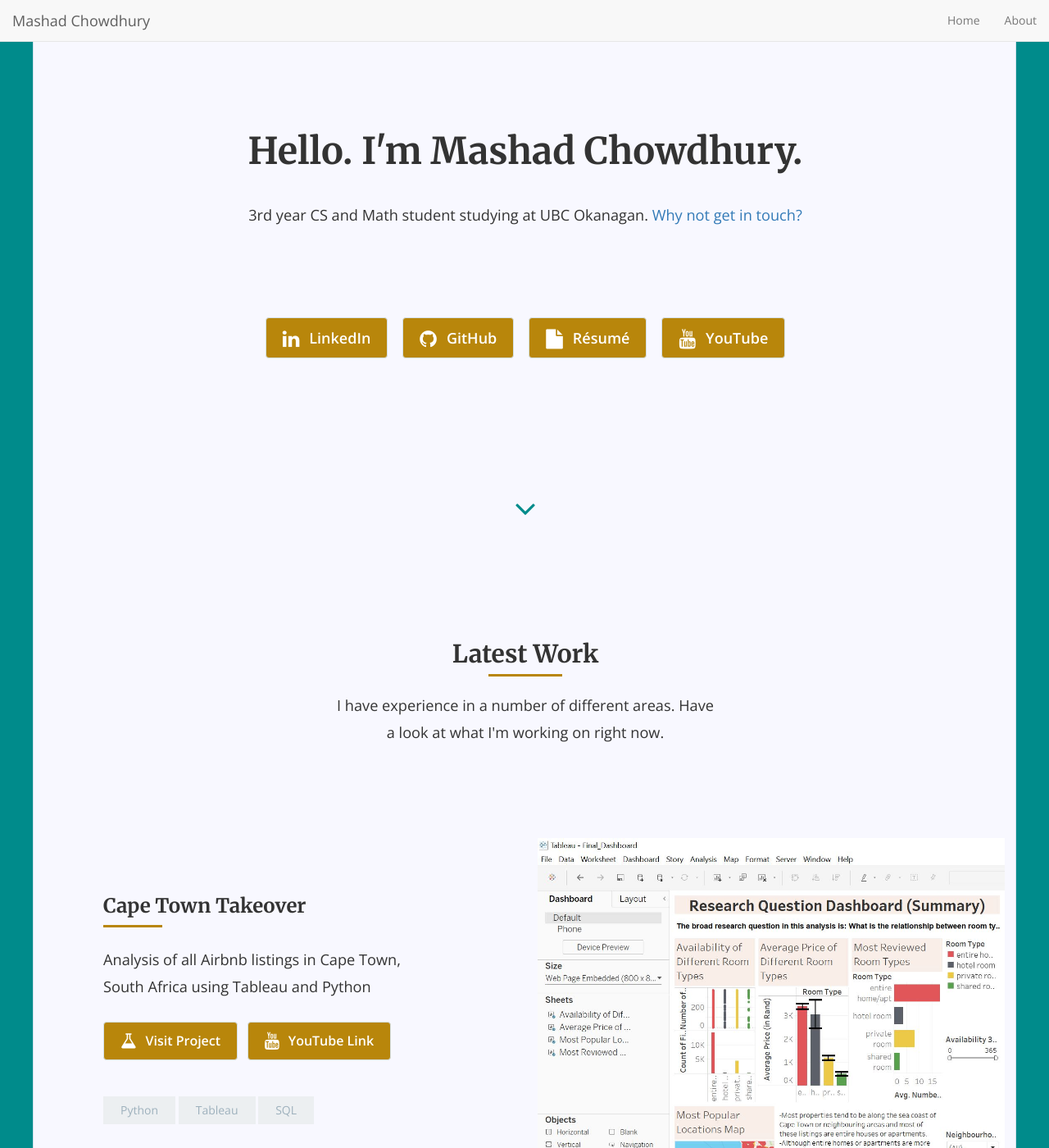
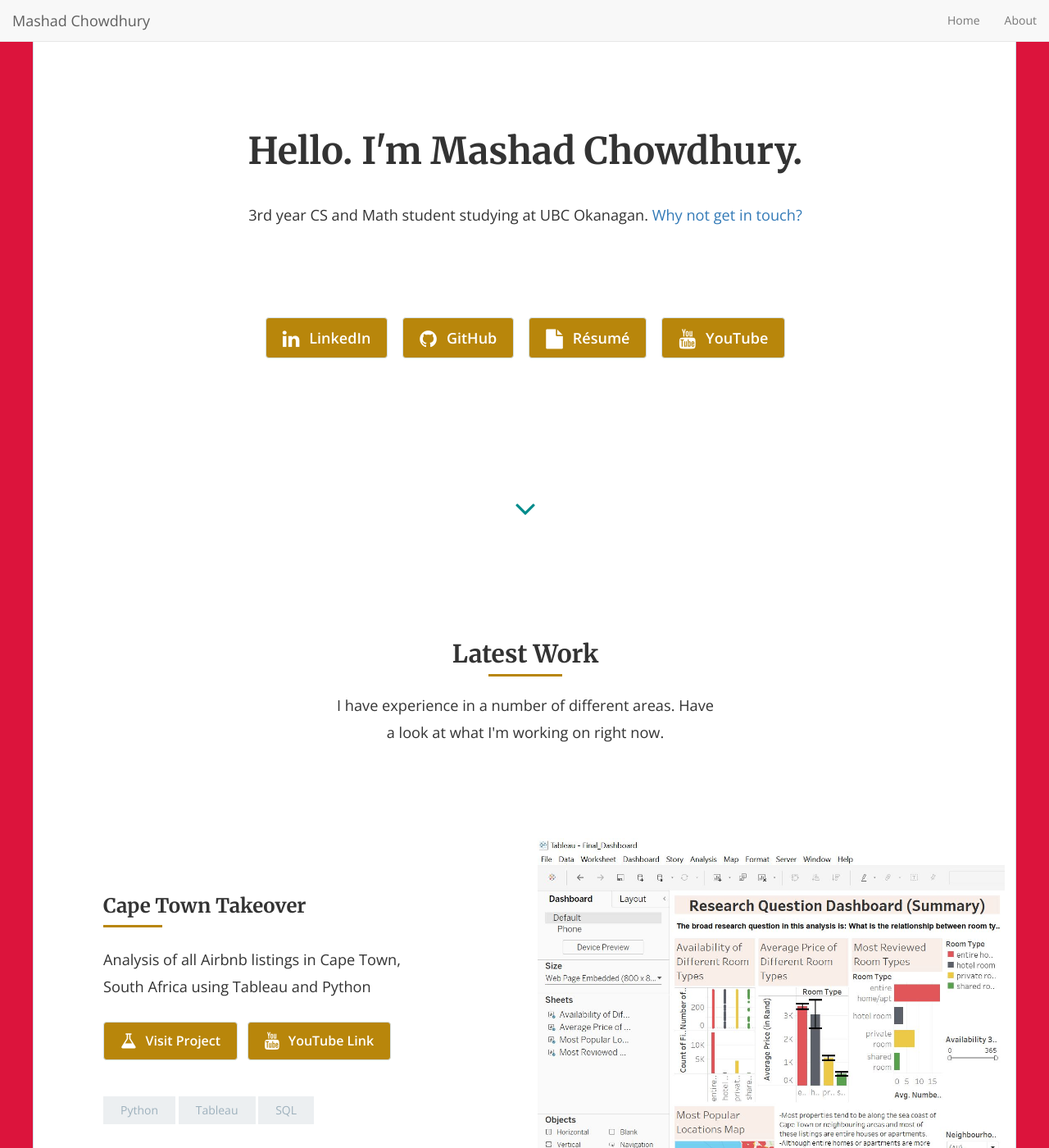
Before and after one commit to mashadchowdhury/mashadchowdhury.github.io, a Jekyll site: the page built from index.html, in a window 1280 px wide and 1400 px high. Shown: the whole window at 82% size. Built offline with Jekyll 4.4.1, drawn with Linux system fonts in a browser that asks for light colours; nearby versions of some CDN libraries; the list of posts is cut into pages by our own code.

Commit message:
Update style.scss

```diff
--- a/css/style.scss
+++ b/css/style.scss
@@ -33,7 +33,7 @@ $secondary: #FF7B7B;
 }
 
 body {
-  background-color: #008b8b;
+  background-color: #dc143c;
   @extend %opensans;
   -webkit-font-smoothing: antialiased;
 }
@@ -86,7 +86,7 @@ button.btn, input.btn {
 }
 
 .main {
-  background-color: ghostwhite;
+  background-color: white;
   border-left: solid 1px #cedfea;
   border-right: solid 1px #cedfea;
   &.container {
```
